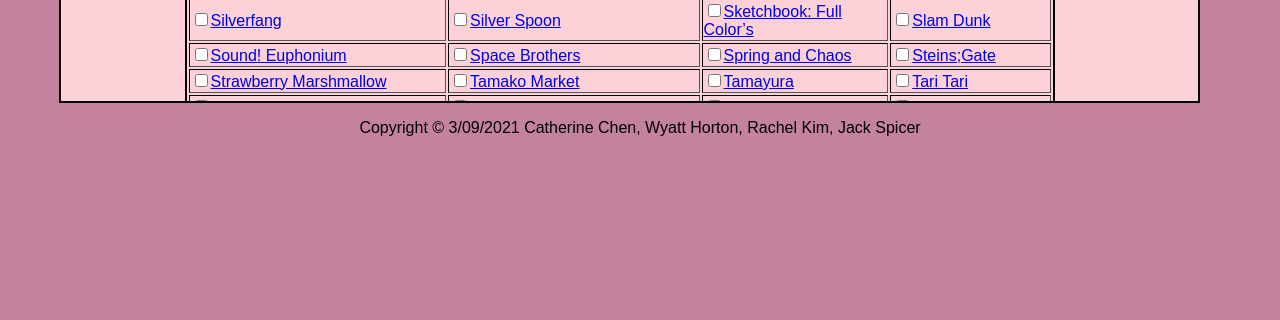
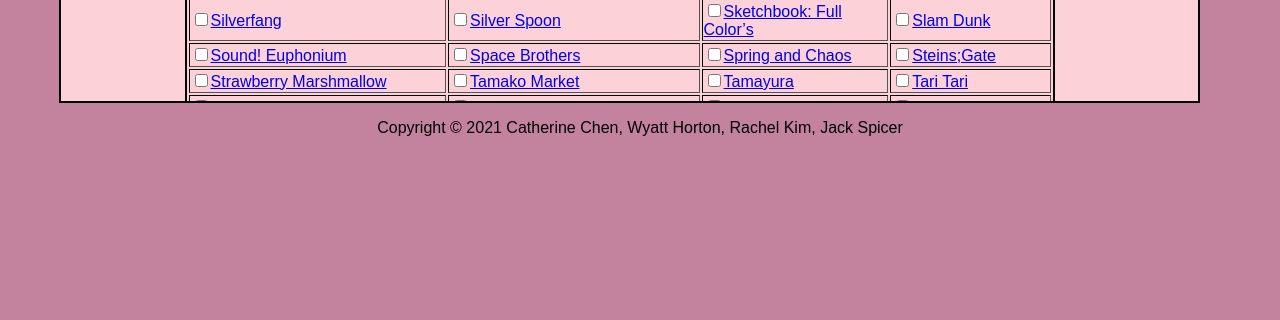
Before and after one commit to hortonwhy/-Travel, a PHP site: page /anime.php in a window 1280 px wide. Shown: the part 1226-1546 px from the top of the page. Run offline with PHP 8.4, Linux system fonts and the light colour scheme; the visitor is signed in with stand-in values (Sample User, id 1); data that the repository does not hold is empty.

Commit message:
All Copyrights Updated

```diff
--- a/aboutUs.html
+++ b/aboutUs.html
@@ -46,7 +46,7 @@
 
     </div>
     <div id="footer">
-        <p>Copyright © 3/09/2021  Catherine Chen, Wyatt Horton, Rachel Kim, Jack Spicer</p>
+        <p>Copyright © 2021 Catherine Chen, Wyatt Horton, Rachel Kim, Jack Spicer</p>
     </div>
 </body>
 
--- a/anime.html
+++ b/anime.html
@@ -33,7 +33,7 @@
 
 
     <div id="footer">
-        <p>Copyright © 3/09/2021  Catherine Chen, Wyatt Horton, Rachel Kim, Jack Spicer</p>
+        <p>Copyright © 2021 Catherine Chen, Wyatt Horton, Rachel Kim, Jack Spicer</p>
     </div>
 </body>
 
--- a/anime.php
+++ b/anime.php
@@ -130,7 +130,7 @@
     </div>
 
     <div id="footer">
-        <p>Copyright © 3/09/2021  Catherine Chen, Wyatt Horton, Rachel Kim, Jack Spicer</p>
+        <p>Copyright © 2021 Catherine Chen, Wyatt Horton, Rachel Kim, Jack Spicer</p>
     </div>
 </body>
 
@@ -257,7 +257,7 @@
     </div>
 
     <div id="footer">
-        <p>Copyright © 3/09/2021  Catherine Chen, Wyatt Horton, Rachel Kim, Jack Spicer</p>
+        <p>Copyright © 2021 Catherine Chen, Wyatt Horton, Rachel Kim, Jack Spicer</p>
     </div>
 </body>
 
@@ -325,7 +325,7 @@
     </div>
 
     <div id="footer">
-        <p>Copyright © 3/09/2021  Catherine Chen, Wyatt Horton, Rachel Kim, Jack Spicer</p>
+        <p>Copyright © 2021 Catherine Chen, Wyatt Horton, Rachel Kim, Jack Spicer</p>
     </div>
 </body>
 
@@ -399,7 +399,7 @@
     </div>
 
     <div id="footer">
-        <p>Copyright © 3/09/2021  Catherine Chen, Wyatt Horton, Rachel Kim, Jack Spicer</p>
+        <p>Copyright © 2021 Catherine Chen, Wyatt Horton, Rachel Kim, Jack Spicer</p>
     </div>
 </body>
 
@@ -464,7 +464,7 @@
     </div>
 
     <div id="footer">
-        <p>Copyright © 3/09/2021  Catherine Chen, Wyatt Horton, Rachel Kim, Jack Spicer</p>
+        <p>Copyright © 2021 Catherine Chen, Wyatt Horton, Rachel Kim, Jack Spicer</p>
     </div>
 </body>
 
--- a/contactUs.html
+++ b/contactUs.html
@@ -101,7 +101,7 @@
     </div>
 
     <div id="footer">
-        <p>Copyright © 3/09/2021  Catherine Chen, Wyatt Horton, Rachel Kim, Jack Spicer</p>
+        <p>Copyright © 2021 Catherine Chen, Wyatt Horton, Rachel Kim, Jack Spicer</p>
     </div>
 </body>
 
--- a/feedback.php
+++ b/feedback.php
@@ -130,7 +130,7 @@
 
     </div>
     <div id="footer">
-        <p>Copyright © 3/09/2021  Catherine Chen, Wyatt Horton, Rachel Kim, Jack Spicer</p>
+        <p>Copyright © 2021 Catherine Chen, Wyatt Horton, Rachel Kim, Jack Spicer</p>
     </div>
 </body>
 
--- a/index.html
+++ b/index.html
@@ -122,7 +122,7 @@
 
     </div>
     <div id="footer">
-        <p>Copyright © 3/09/2021  Catherine Chen, Wyatt Horton, Rachel Kim, Jack Spicer</p>
+        <p>Copyright © 2021  Catherine Chen, Wyatt Horton, Rachel Kim, Jack Spicer</p>
     </div>
 </body>
 
--- a/index.php
+++ b/index.php
@@ -324,7 +324,7 @@
 
   </div>
   <div id="footer">
-    <p>Copyright © 3/09/2021 Catherine Chen, Wyatt Horton, Rachel Kim, Jack Spicer</p>
+    <p>Copyright © 2021 Catherine Chen, Wyatt Horton, Rachel Kim, Jack Spicer</p>
   </div>
 </body>
 
--- a/newsletter.php
+++ b/newsletter.php
@@ -81,7 +81,7 @@
 
     </div>
     <div id="footer">
-        <p>Copyright © 3/09/2021  Catherine Chen, Wyatt Horton, Rachel Kim, Jack Spicer</p>
+        <p>Copyright © 2021 Catherine Chen, Wyatt Horton, Rachel Kim, Jack Spicer</p>
     </div>
 </body>
 
--- a/prefectures.html
+++ b/prefectures.html
@@ -47,7 +47,7 @@
     </div>
 
     <div id="footer">
-        <p>Copyright © 3/09/2021  Catherine Chen, Wyatt Horton, Rachel Kim, Jack Spicer</p>
+        <p>Copyright © 2021 Catherine Chen, Wyatt Horton, Rachel Kim, Jack Spicer</p>
     </div>
 </body>
 
--- a/prefectures.php
+++ b/prefectures.php
@@ -60,7 +60,7 @@
     </div>
 
     <div id="footer">
-        <p>Copyright © 3/09/2021  Catherine Chen, Wyatt Horton, Rachel Kim, Jack Spicer</p>
+        <p>Copyright © 2021 Catherine Chen, Wyatt Horton, Rachel Kim, Jack Spicer</p>
     </div>
 </body>
 
```
Also changed, not shown: login.php (+5 -5 lines).
